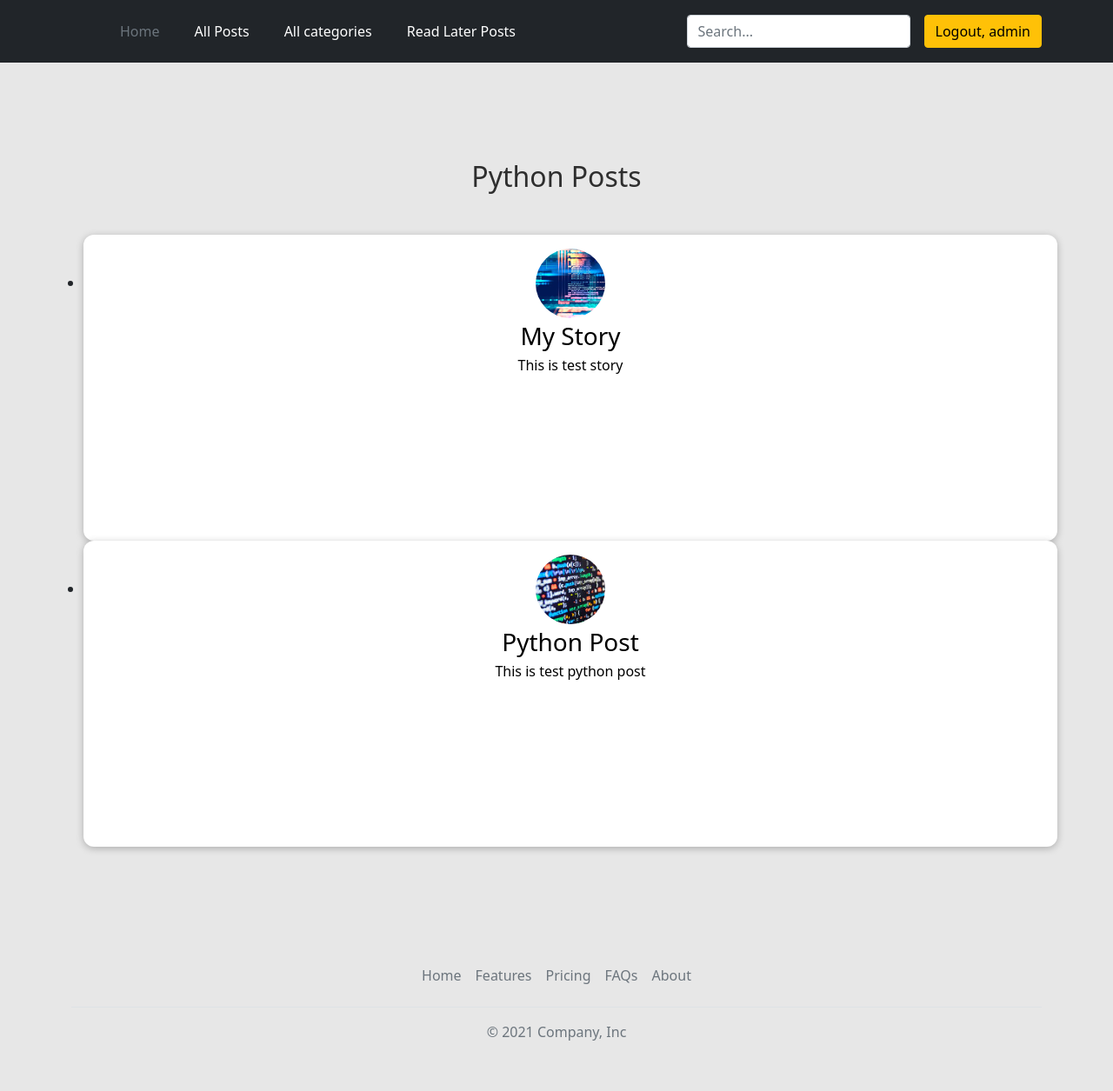
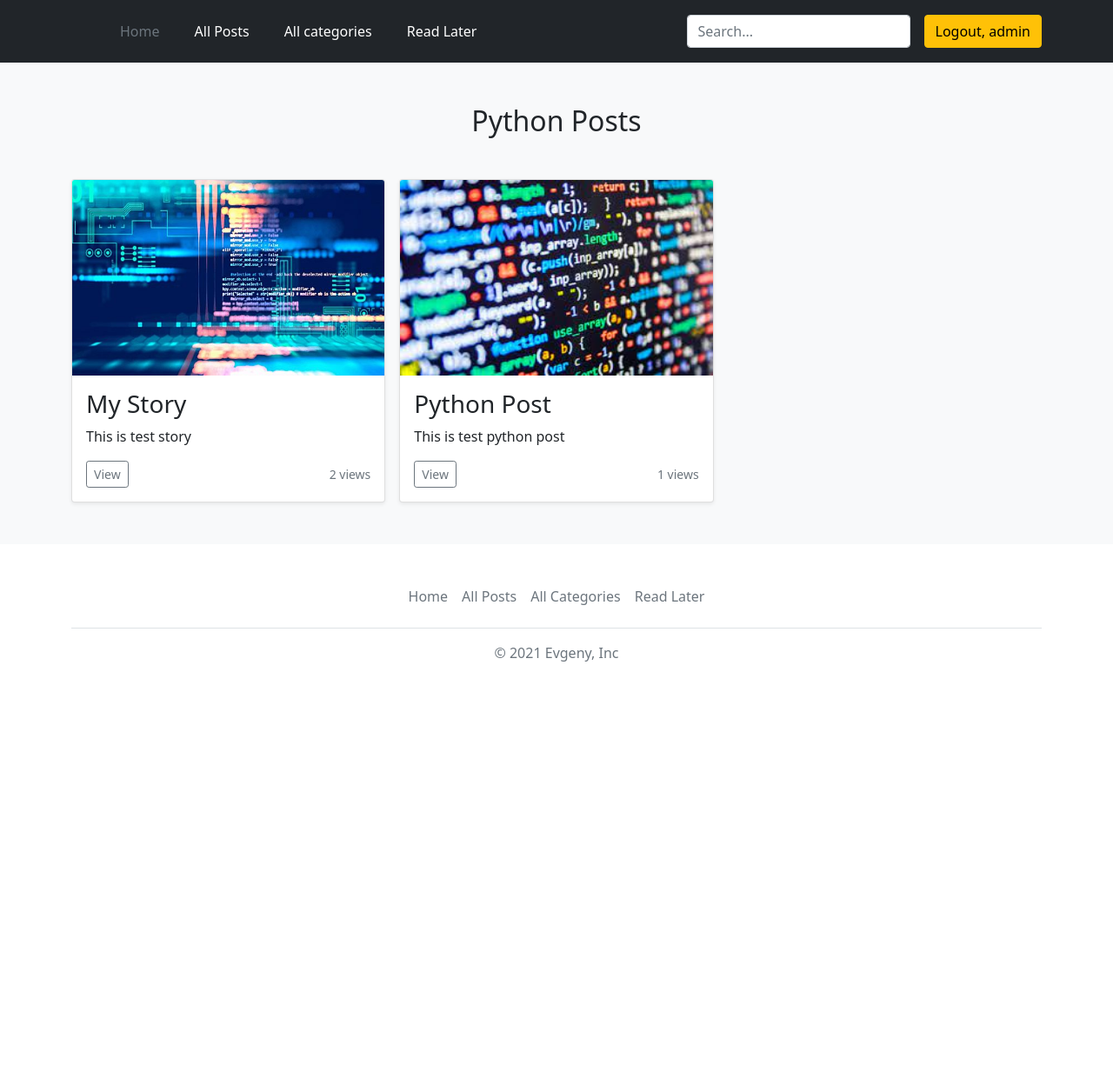
Before and after one commit to IvanovE/website, a Django app: a page that uses templates/base.html in a window 1280 px wide. Shown: the whole page at 87% size. After the commit the page ends 761 px from the top, so only its background shows below. Run offline with Django 3.2, Linux system fonts and the light colour scheme; a user stored in the database is signed in; data comes from the database, SQL or seed files in the repository; both versions use the stored data as it was after the commit; some libraries are stand-ins or nearby versions.

Commit message:
cards changed

```diff
--- a/blog/static/blog/all-posts.css
+++ b/blog/static/blog/all-posts.css
@@ -1,38 +1,13 @@
-body {
-  background-color: #e7e7e7;
+.bd-placeholder-img {
+font-size: 1.125rem;
+text-anchor: middle;
+-webkit-user-select: none;
+-moz-user-select: none;
+user-select: none;
 }
 
-#all-posts {
-  margin: 7rem auto;
-  width: 90%;
-  max-width: 100%;
+@media (min-width: 768px) {
+.bd-placeholder-img-lg {
+  font-size: 3.5rem;
 }
-
-#all-posts h2 {
-  text-align: center;
-  font-size: 2rem;
-  color: #2e2e2e;
-  margin: 3rem 0;
 }
-
-#ul-class {
-  list-style: none;
-  margin: 0;
-  padding: 0;
-  display: grid;
-  grid-template-columns: repeat(auto-fill, minmax(17rem, 1fr));
-  gap: 1.5rem;
-}
-
-.post img {
-  width: 7rem;
-  height: 7rem;
-}
-
-.post a {
-  height: 22rem;
-  transform-origin: center;
-  box-shadow: 0 2px 8px rgba(0, 0, 0, 0.25);
-  border-radius: 12px;
-  background-color: white;
-}
--- a/blog/static/blog/categories.css
+++ b/blog/static/blog/categories.css
@@ -1,5 +1,5 @@
 #stored-posts {
-  margin: 8rem auto 3rem auto;
+  margin: 3rem auto 3rem auto;
   padding: 2rem;
   border-radius: 12px;
   box-shadow: 0 2px 8px rgba(0, 0, 0, 0.25);
--- a/blog/static/blog/category.css
+++ b/blog/static/blog/category.css
@@ -1,43 +1,4 @@
-body {
-  background-color: #e7e7e7;
+.category-title {
+    text-align: center;
+    margin-bottom: 3rem;
 }
-
-#main-navigation {
-  background-color: #390281;
-  box-shadow: 0 2px 8px rgba(0, 0, 0, 0.25);
-}
-
-#all-posts {
-  margin: 7rem auto;
-  width: 90%;
-  max-width: 100%;
-}
-
-#all-posts h2 {
-  text-align: center;
-  font-size: 2rem;
-  color: #2e2e2e;
-  margin: 3rem 0;
-}
-
-ul {
-  list-style: none;
-  margin: 0;
-  padding: 0;
-  display: grid;
-  grid-template-columns: repeat(auto-fill, minmax(17rem, 1fr));
-  gap: 1.5rem;
-}
-
-.post img {
-  width: 7rem;
-  height: 7rem;
-}
-
-.post a {
-  height: 22rem;
-  transform-origin: center;
-  box-shadow: 0 2px 8px rgba(0, 0, 0, 0.25);
-  border-radius: 12px;
-  background-color: white;
-}
--- a/blog/static/blog/post-detail.css
+++ b/blog/static/blog/post-detail.css
@@ -3,7 +3,7 @@ body {
 }
 
 #summary {
-  margin: 8rem auto 3rem auto;
+  margin: 3rem auto 3rem auto;
   padding: 2rem;
   width: 90%;
   max-width: 90rem;
@@ -178,7 +178,7 @@ main {
 }
 
 #comments {
-  margin: 3rem auto;
+  margin: 3rem auto 10rem auto;
   width: 90%;
   max-width: 60rem;
   border-radius: 12px;
--- a/blog/templates/blog/category.html
+++ b/blog/templates/blog/category.html
@@ -6,22 +6,24 @@
 {% endblock %}
 
 {% block css_files %}
-    <link rel="stylesheet" href="{% static 'blog/all-posts.css' %}">
+    <link rel="stylesheet" href="{% static 'blog/category.css' %}">
 {% endblock %}
 
 {% block content%}
 
-    <section id="all-posts">
-        <h2>{{ tag.caption }} Posts</h2>
+<div class="album py-5 bg-light">
+    <div class="container">
+        <h2 class="category-title">{{ tag.caption }} Posts</h2>
         {% if posts %}
-            <ul>
+                <div class="row row-cols-1 row-cols-sm-2 row-cols-md-3 g-3">
                 {% for post in posts %}
                     {% include 'blog/includes/post.html' %}
                 {% endfor %}
-            </ul>
+                </div>
         {% else %}
             <p>There are no posts with this tag, but this is only for now.</p>
         {% endif %}
-    </section>
+    </div>
+</div>
 
 {% endblock %}
--- a/blog/templates/blog/includes/post.html
+++ b/blog/templates/blog/includes/post.html
@@ -1,17 +1,25 @@
 {% load static %}
 
 {% block css_files%}
-    <link rel="stylesheet" href="{% static 'blog/post.css'%}">
+    <link href="https://getbootstrap.com/docs/5.1/dist/css/bootstrap.min.css" rel="stylesheet"
+        integrity="sha384-F3w7mX95PdgyTmZZMECAngseQB83DfGTowi0iMjiWaeVhAn4FJkqJByhZMI3AhiU" crossorigin="anonymous">
 {% endblock %}
 
-<li>
-    <article class="post">
-        <a href="{% url 'post-detail-page' post.slug %}">
-            <img src="{{ post.image.url }}">
-            <div class="post__content">
-                <h3>{{ post.title }}</h3>
-                <p>{{ post.excerpt }}</p>
-            </div>
-        </a>
-    </article>
-</li>
+ <div class="col">
+  <div class="card shadow-sm">
+      <img src="{{ post.image.url }}" class="bd-placeholder-img card-img-top" width="100%" height="225">
+    <div class="card-body">
+
+      <h3 class="card-text">{{ post.title }}</h3>
+      <p class="card-text">{{ post.excerpt }}</p>
+      <div class="d-flex justify-content-between align-items-center">
+        <div class="btn-group">
+            <a href="{% url 'post-detail-page' post.slug %}">
+                <button type="button" class="btn btn-sm btn-outline-secondary">View</button>
+            </a>
+        </div>
+        <small class="text-muted">{{ post.views }} views</small>
+      </div>
+    </div>
+  </div>
+ </div>
--- a/templates/base.html
+++ b/templates/base.html
@@ -28,7 +28,7 @@
           <li><a href="{% url 'posts-page' %}" class="nav-link px-2 text-white">All Posts</a></li>
           <li><a href="{% url 'categories-page' %}" class="nav-link px-2 text-white">All categories</a></li>
           {% if request.user.is_authenticated %}
-          <li><a href="{% url 'read-later-page'%}" class="nav-link px-2 text-white">Read Later Posts</a></li>
+          <li><a href="{% url 'read-later-page'%}" class="nav-link px-2 text-white">Read Later</a></li>
           {% endif %}
         </ul>
 
@@ -55,13 +55,14 @@
 <div class="container">
   <footer class="py-3 my-4">
     <ul class="nav justify-content-center border-bottom pb-3 mb-3">
-      <li class="nav-item"><a href="#" class="nav-link px-2 text-muted">Home</a></li>
-      <li class="nav-item"><a href="#" class="nav-link px-2 text-muted">Features</a></li>
-      <li class="nav-item"><a href="#" class="nav-link px-2 text-muted">Pricing</a></li>
-      <li class="nav-item"><a href="#" class="nav-link px-2 text-muted">FAQs</a></li>
-      <li class="nav-item"><a href="#" class="nav-link px-2 text-muted">About</a></li>
+      <li class="nav-item"><a href="{% url 'starting-page' %}" class="nav-link px-2 text-muted">Home</a></li>
+      <li class="nav-item"><a href="{% url 'posts-page' %}" class="nav-link px-2 text-muted">All Posts</a></li>
+      <li class="nav-item"><a href="{% url 'categories-page' %}" class="nav-link px-2 text-muted">All Categories</a></li>
+      {% if request.user.is_authenticated %}
+      <li class="nav-item"><a href="{% url 'read-later-page'%}" class="nav-link px-2 text-muted">Read Later</a></li>
+      {% endif %}
     </ul>
-    <p class="text-center text-muted">© 2021 Company, Inc</p>
+    <p class="text-center text-muted">© 2021 Evgeny, Inc</p>
   </footer>
 </div>
 
```
Also changed, not shown: blog/static/blog/index.css (+0 -16 lines), blog/static/blog/search-results.css (+1 -10 lines), blog/templates/blog/all-posts.html (+6 -5 lines), blog/templates/blog/index.html (+2 -10 lines), db.sqlite3, uploads/posts/загружено_mMht9Wm.jpeg (added).
